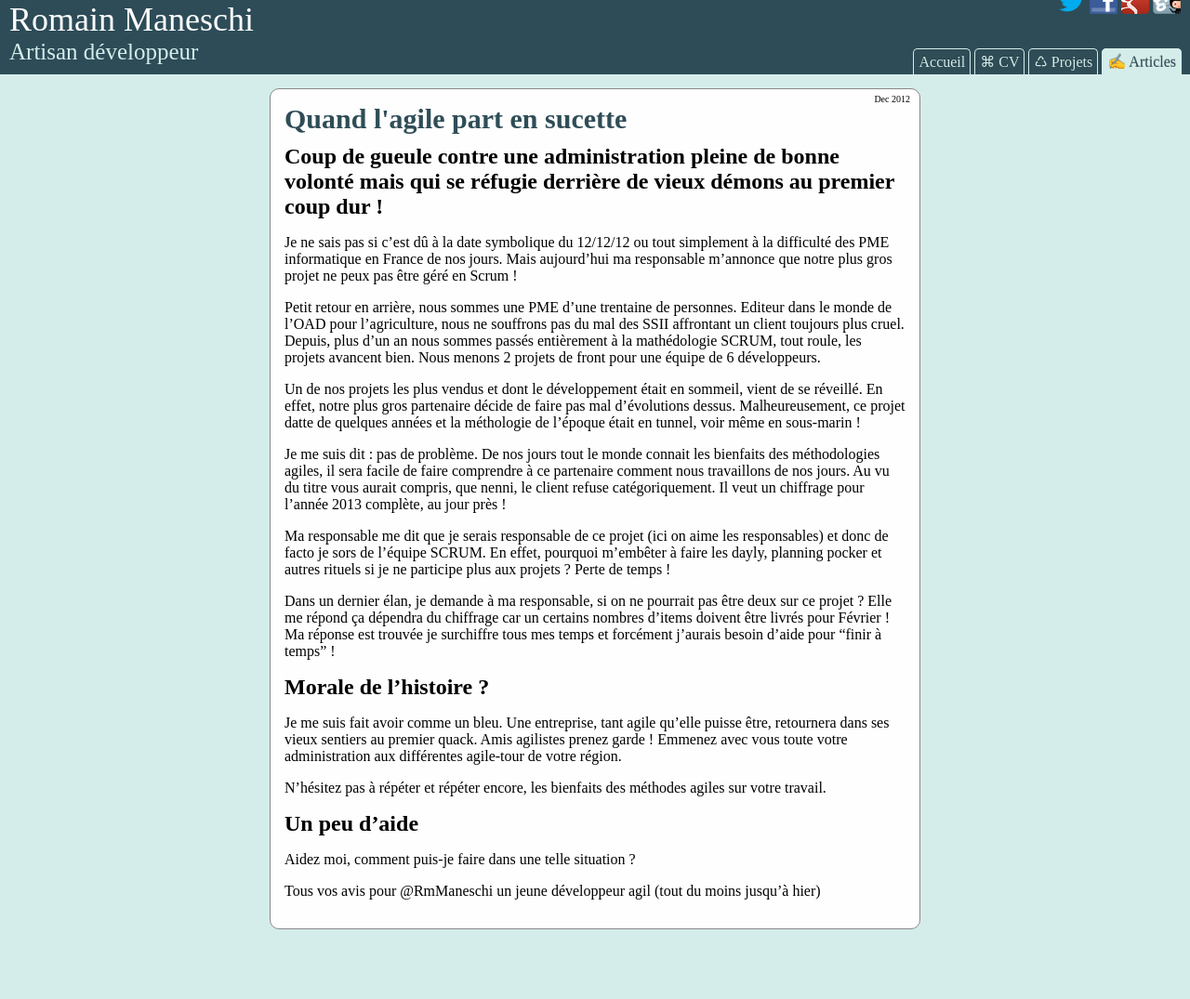
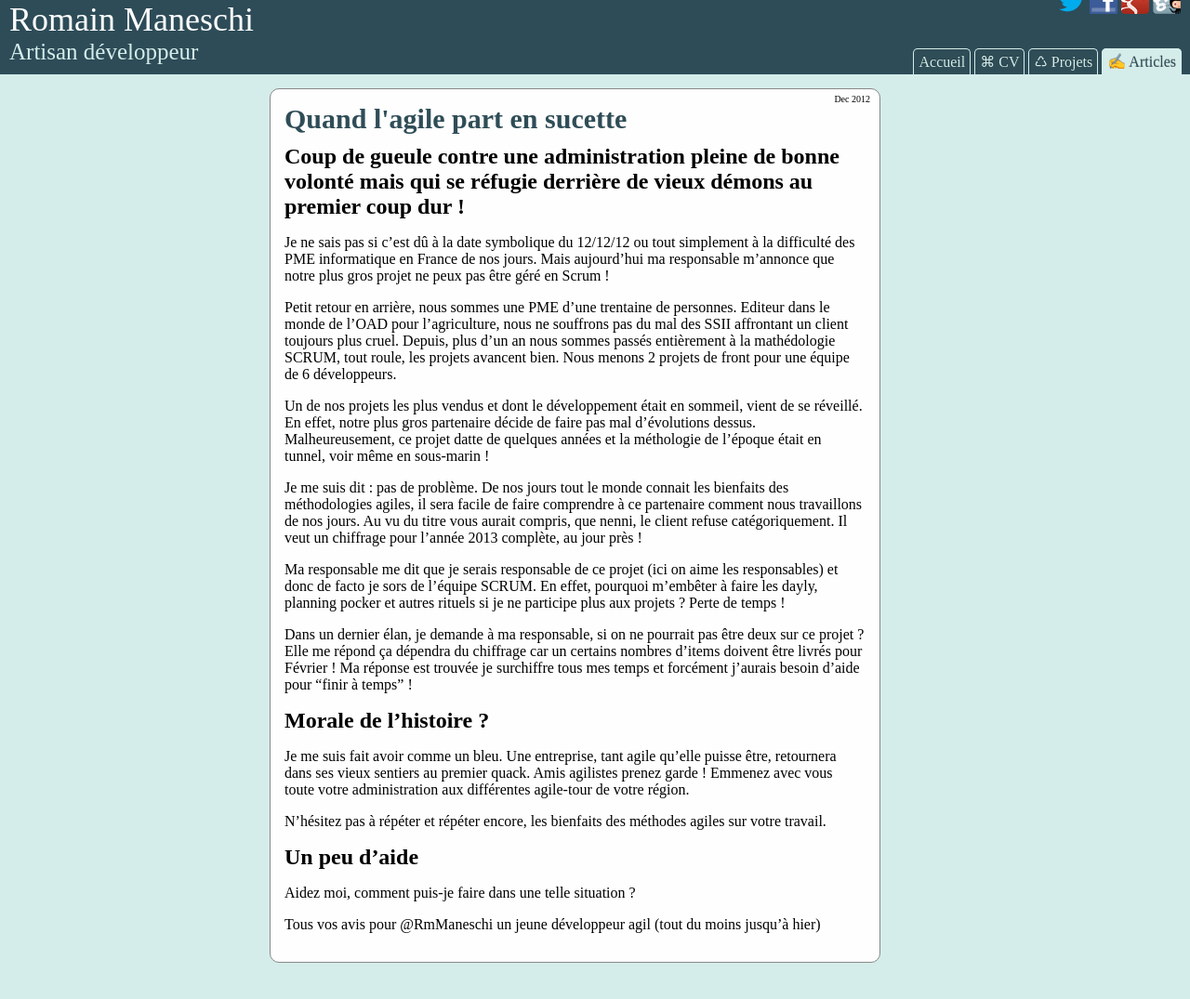
Before and after one commit to manland/manland.github.com, a Jekyll site: the page built from _posts/2012-12-12-article-agile-sucette.md, in a window 1280 px wide and 1135 px high. Shown: the top 1075 px of the window at 93% size. Built offline with Jekyll 4.4.1, drawn with Linux system fonts in a browser that asks for light colours.

Commit message:
max-article display:block

```diff
--- a/css/default.css
+++ b/css/default.css
@@ -6,6 +6,7 @@ body, header, h1, h2, nav, blockquote, div, .article-max, span {
 
 body {
 	background-color: #D5EDEA;
+	text-align: center;
 }
 
 header, body, .container, .container-max {
@@ -36,6 +37,7 @@ header {
 	display: block;
 	color: #D5EDEA;
 	z-index: 1;
+	text-align: left;
 }
 
 .title, .sub-presentation, .title-cv {
@@ -116,6 +118,10 @@ nav {
 	text-align: center;
 }
 
+.container-max {
+	width: auto;
+}
+
 .article-max, .article-min {
 	background-color: #fefefe;
 	vertical-align: top;
@@ -132,6 +138,7 @@ nav {
 	width: 90%;
 	max-width: 700px;
 	border-radius: 10px;
+	display: block;
 }
 
 .article-min {
```
